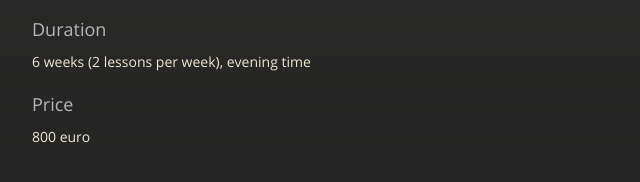
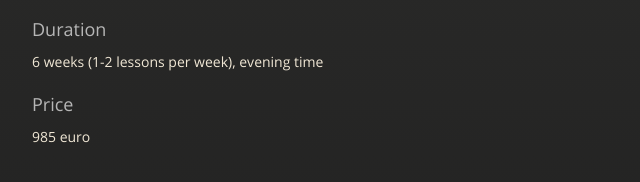
Before and after one commit to ie-creative-courses/ie-creative-courses.github.com, a plain HTML site: page javacourses.html in a window 1280 px wide. Shown: the part 932-1114 px from the top of the page, 283-923 px from the left. Drawn offline with nearby package versions, Linux system fonts and the light colour scheme.

Commit message:
Update javacourses.html

```diff
--- a/javacourses.html
+++ b/javacourses.html
@@ -78,10 +78,10 @@ Apache CXF (WS (+security), REST), Metro services, Jasypt, Apache common*
 
 
 <h3>Duration</h3>
-<p>6 weeks (2 lessons per week), evening time</p>
+<p>6 weeks (1-2 lessons per week), evening time</p>
 
 <h3>Price</h3>
-<p>800 euro</p>
+<p>985 euro</p>
 
 </section>
 
```
